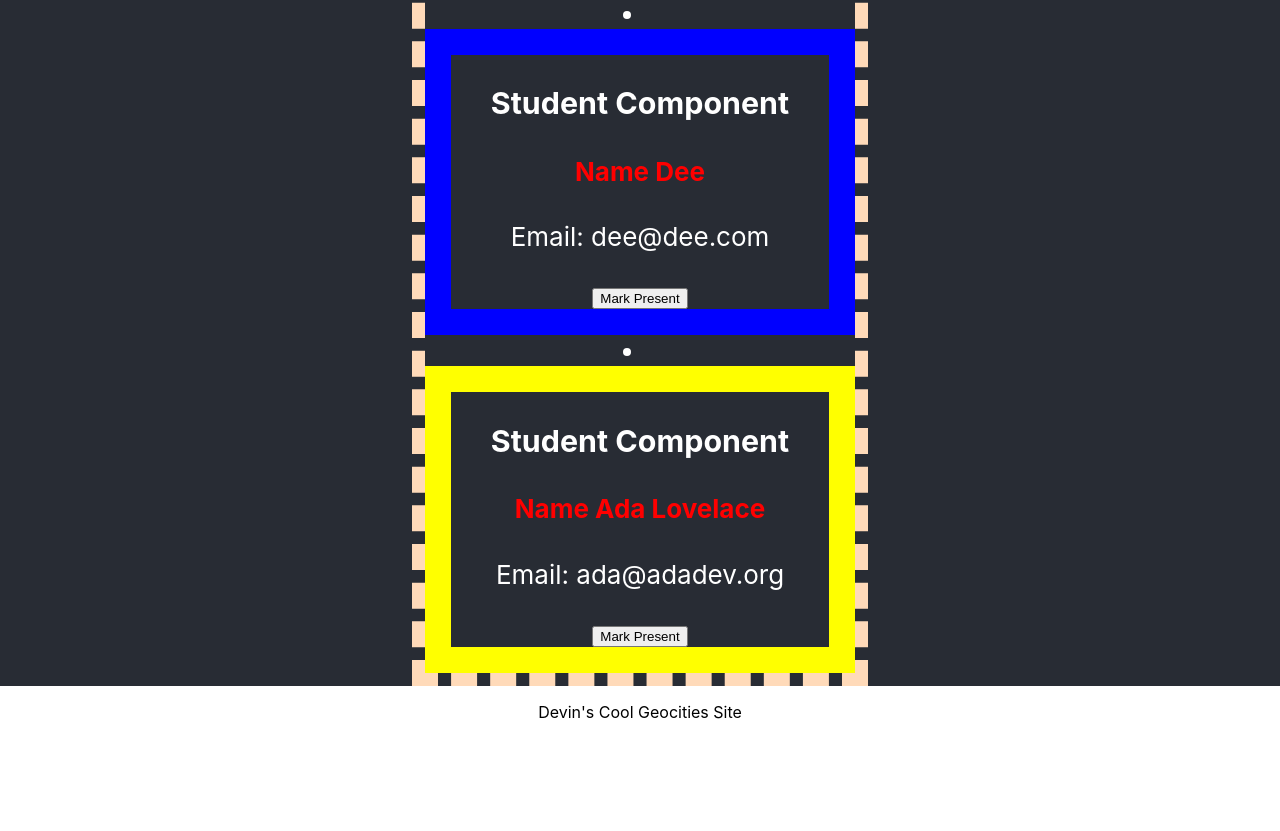
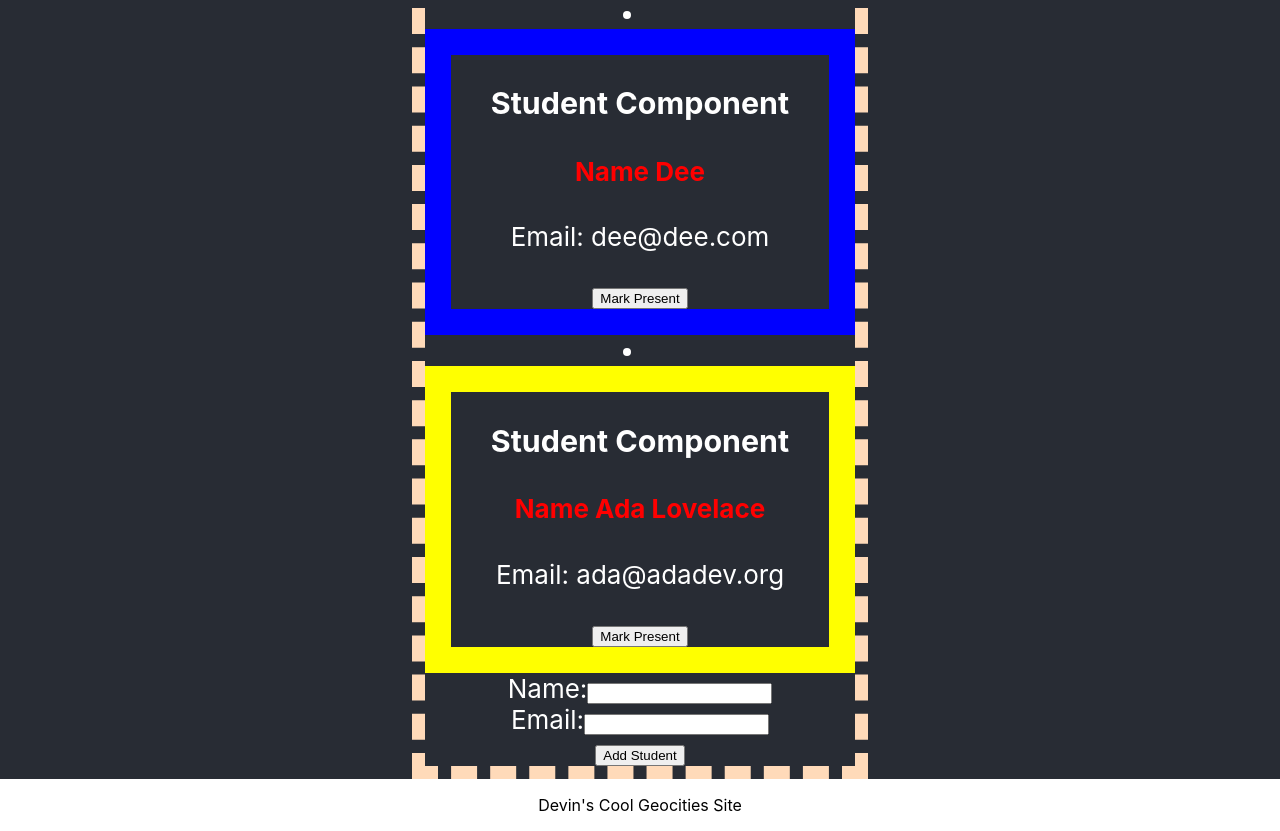
Before and after one commit to Ada-C11/ada-students-sockets, a React (Create React App) app: page / in a window 1280 px wide. Shown: the part 384-1215 px from the top of the page. Before the commit the page ends 1122 px from the top, so only its background shows below. Built offline with nearby package versions, Linux system fonts and the light colour scheme.

Commit message:
Add NewStudentForm

```diff
--- /dev/null
+++ b/src/components/NewStudentForm.js
@@ -0,0 +1,59 @@
+import React, { Component } from 'react';
+import  './NewStudentForm.css';
+
+class NewStudentForm extends Component {
+  constructor() {
+    super();
+    this.state = {
+        fullName: "",
+        email: ""
+    };
+  }
+
+  onNameChange = (event) => {
+    console.log(`Name Field updated ${event.target.value}`);
+    this.setState({
+      fullName: event.target.value,
+    });
+  }
+
+  onEmailChange = (event) => {
+    this.setState({
+      email: event.target.value,
+    });
+  }
+
+  onFormSubmit = (event) => {
+      event.preventDefault();
+
+      const newStudent = {
+          fullName: this.state.fullName,
+          email: this.state.email
+      }
+
+      this.props.addStudentCallback(newStudent);
+  }
+
+  render() {
+    return (
+      <form
+      className="new-student-form"
+      onSubmit = {this.onFormSubmit}>
+        <div>
+          <label htmlFor="fullName">Name:</label>
+          <input name="fullName" onChange={this.onNameChange}/>
+        </div>
+        <div>
+          <label htmlFor="email">Email:</label>
+          <input name="email" onChange={this.onEmailChange}/>
+        </div>
+        <input
+          type="submit"
+          value="Add Student"
+        />
+      </form>
+    );
+  }
+}
+
+export default NewStudentForm;
--- a/src/components/StudentCollection.js
+++ b/src/components/StudentCollection.js
@@ -1,6 +1,7 @@
 import React, {Component} from 'react';
 import Student from './Student';
 import './StudentCollection.css'
+import NewStudentForm from './NewStudentForm';
 
 class StudentCollection extends Component {
   constructor(props){
@@ -37,9 +38,14 @@
     this.setState(newState)
   }
 
+  addStudent = (student) => {
+    const newState = this.state;
+    newState.students.push(student);
+
+    this.setState(newState);
+  }
+
   render() {
-
-
     const studentComponents = this.state.students.map((student, index) => {
       const { fullName, email, classRoom, isPresent } = student;
       return (<li key={index}><Student
@@ -57,6 +63,7 @@
     return (
       <div className="student-collection">Students
         {studentComponents}
+        <NewStudentForm addStudentCallback={this.addStudent}/>
       </div>
 
     );
```
Also changed, not shown: src/components/NewStudentForm.css (added).
